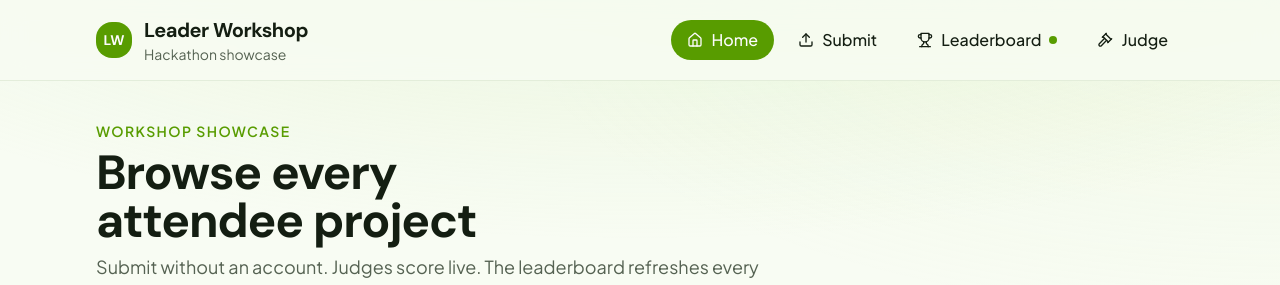
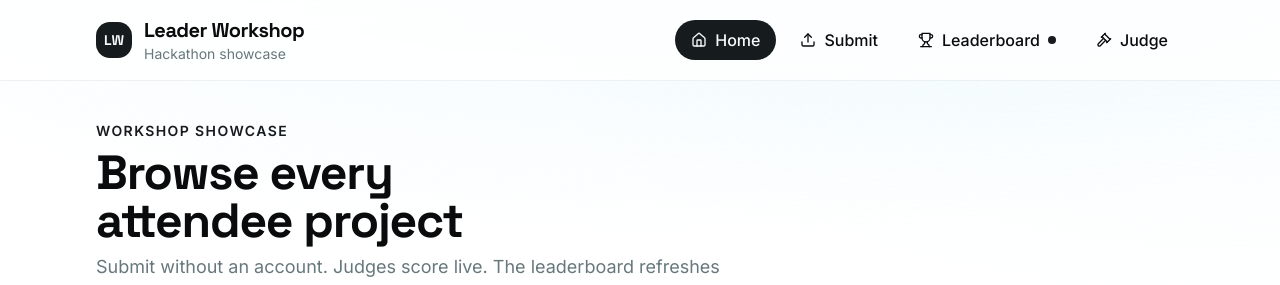
Before and after one commit to mhaidarhanif/leader-workshop, a React (Vite) app in the folder client/: page / in a window 1280 px wide. Shown: the top 285 px of the page. Built offline with nearby package versions, Linux system fonts and the light colour scheme; no server answers.

Commit message:
update styles and configuration
Change base color to 'mist', add RTL support, and update menu colors in components.json. Update font families in index.html and enhance CSS variables for dark mode and sidebar styling in index.css.

```diff
--- a/client/index.html
+++ b/client/index.html
@@ -7,7 +7,7 @@
     <link rel="preconnect" href="https://fonts.googleapis.com" />
     <link rel="preconnect" href="https://fonts.gstatic.com" crossorigin />
     <link
-      href="https://fonts.googleapis.com/css2?family=DM+Sans:ital,opsz,wght@0,9..40,400;0,9..40,500;0,9..40,600;0,9..40,700;1,9..40,400&family=Plus+Jakarta+Sans:ital,wght@0,400;0,500;0,600;0,700;1,400&display=swap"
+      href="https://fonts.googleapis.com/css2?family=Inter:ital,opsz,wght@0,14..32,400;0,14..32,500;0,14..32,600;0,14..32,700;1,14..32,400&family=Space+Grotesk:wght@400;500;600;700&display=swap"
       rel="stylesheet"
     />
   </head>
--- a/client/src/index.css
+++ b/client/src/index.css
@@ -1,4 +1,6 @@
 @import "tailwindcss";
+
+@custom-variant dark (&:is(.dark *));
 
 @theme inline {
   --radius-sm: calc(var(--radius) - 4px);
@@ -21,30 +23,63 @@
   --color-border: var(--border);
   --color-input: var(--input);
   --color-ring: var(--ring);
-  --font-sans: "Plus Jakarta Sans", ui-sans-serif, system-ui, sans-serif;
-  --font-display: "DM Sans", "Plus Jakarta Sans", ui-sans-serif, system-ui, sans-serif;
+  --font-sans: "Inter", ui-sans-serif, system-ui, sans-serif;
+  --font-display: "Space Grotesk", "Inter", ui-sans-serif, system-ui, sans-serif;
+  --color-sidebar-ring: var(--sidebar-ring);
+  --color-sidebar-border: var(--sidebar-border);
+  --color-sidebar-accent-foreground: var(--sidebar-accent-foreground);
+  --color-sidebar-accent: var(--sidebar-accent);
+  --color-sidebar-primary-foreground: var(--sidebar-primary-foreground);
+  --color-sidebar-primary: var(--sidebar-primary);
+  --color-sidebar-foreground: var(--sidebar-foreground);
+  --color-sidebar: var(--sidebar);
+  --color-chart-5: var(--chart-5);
+  --color-chart-4: var(--chart-4);
+  --color-chart-3: var(--chart-3);
+  --color-chart-2: var(--chart-2);
+  --color-chart-1: var(--chart-1);
+  --color-popover-foreground: var(--popover-foreground);
+  --color-popover: var(--popover);
+  --radius-2xl: calc(var(--radius) * 1.8);
+  --radius-3xl: calc(var(--radius) * 2.2);
+  --radius-4xl: calc(var(--radius) * 2.6);
 }
 
 :root {
-  --radius: 0.75rem;
-  --background: oklch(0.985 0.012 125);
-  --foreground: oklch(0.22 0.025 140);
-  --card: oklch(0.995 0.006 125);
-  --card-foreground: oklch(0.22 0.025 140);
-  --primary: oklch(0.62 0.19 132);
-  --primary-foreground: oklch(0.99 0 0);
-  --secondary: oklch(0.94 0.05 130);
-  --secondary-foreground: oklch(0.28 0.04 140);
-  --muted: oklch(0.955 0.025 130);
-  --muted-foreground: oklch(0.48 0.03 140);
-  --accent: oklch(0.91 0.07 130);
-  --accent-foreground: oklch(0.28 0.04 140);
+  --radius: 0.625rem;
+  --background: oklch(1 0 0);
+  --foreground: oklch(0.148 0.004 228.8);
+  --card: oklch(1 0 0);
+  --card-foreground: oklch(0.148 0.004 228.8);
+  --primary: oklch(0.218 0.008 223.9);
+  --primary-foreground: oklch(0.987 0.002 197.1);
+  --secondary: oklch(0.963 0.002 197.1);
+  --secondary-foreground: oklch(0.218 0.008 223.9);
+  --muted: oklch(0.963 0.002 197.1);
+  --muted-foreground: oklch(0.56 0.021 213.5);
+  --accent: oklch(0.963 0.002 197.1);
+  --accent-foreground: oklch(0.218 0.008 223.9);
   --destructive: oklch(0.577 0.245 27.325);
-  --border: oklch(0.9 0.035 130);
-  --input: oklch(0.9 0.035 130);
-  --ring: oklch(0.62 0.19 132);
-  --shadow-card: 0 1px 2px oklch(0.35 0.04 140 / 0.06), 0 4px 16px oklch(0.45 0.06 130 / 0.08);
-  --shadow-elevated: 0 2px 8px oklch(0.35 0.04 140 / 0.08), 0 12px 32px oklch(0.45 0.06 130 / 0.1);
+  --border: oklch(0.925 0.005 214.3);
+  --input: oklch(0.925 0.005 214.3);
+  --ring: oklch(0.723 0.014 214.4);
+  --shadow-card: 0 1px 2px oklch(0.35 0.02 214 / 0.06), 0 4px 16px oklch(0.45 0.03 220 / 0.08);
+  --shadow-elevated: 0 2px 8px oklch(0.35 0.02 214 / 0.08), 0 12px 32px oklch(0.45 0.03 220 / 0.1);
+  --popover: oklch(1 0 0);
+  --popover-foreground: oklch(0.148 0.004 228.8);
+  --chart-1: oklch(0.91 0.095 230.318);
+  --chart-2: oklch(0.86 0.14 237.323);
+  --chart-3: oklch(0.8 0.13 241.966);
+  --chart-4: oklch(0.74 0.11 242.749);
+  --chart-5: oklch(0.68 0.09 240.79);
+  --sidebar: oklch(0.987 0.002 197.1);
+  --sidebar-foreground: oklch(0.148 0.004 228.8);
+  --sidebar-primary: oklch(0.218 0.008 223.9);
+  --sidebar-primary-foreground: oklch(0.987 0.002 197.1);
+  --sidebar-accent: oklch(0.963 0.002 197.1);
+  --sidebar-accent-foreground: oklch(0.218 0.008 223.9);
+  --sidebar-border: oklch(0.925 0.005 214.3);
+  --sidebar-ring: oklch(0.723 0.014 214.4);
 }
 
 @layer base {
@@ -55,8 +90,8 @@
   body {
     @apply bg-background text-foreground text-lg font-sans antialiased;
     background-image:
-      radial-gradient(ellipse 80% 50% at 50% -20%, oklch(0.88 0.1 130 / 0.35), transparent),
-      radial-gradient(ellipse 60% 40% at 100% 0%, oklch(0.92 0.08 125 / 0.2), transparent);
+      radial-gradient(ellipse 80% 50% at 50% -20%, oklch(0.92 0.04 220 / 0.35), transparent),
+      radial-gradient(ellipse 60% 40% at 100% 0%, oklch(0.95 0.03 215 / 0.2), transparent);
     background-attachment: fixed;
   }
 
@@ -100,3 +135,37 @@
     scroll-behavior: auto !important;
   }
 }
+
+.dark {
+  --background: oklch(0.148 0.004 228.8);
+  --foreground: oklch(0.987 0.002 197.1);
+  --card: oklch(0.218 0.008 223.9);
+  --card-foreground: oklch(0.987 0.002 197.1);
+  --popover: oklch(0.218 0.008 223.9);
+  --popover-foreground: oklch(0.987 0.002 197.1);
+  --primary: oklch(0.925 0.005 214.3);
+  --primary-foreground: oklch(0.218 0.008 223.9);
+  --secondary: oklch(0.275 0.011 216.9);
+  --secondary-foreground: oklch(0.987 0.002 197.1);
+  --muted: oklch(0.275 0.011 216.9);
+  --muted-foreground: oklch(0.723 0.014 214.4);
+  --accent: oklch(0.275 0.011 216.9);
+  --accent-foreground: oklch(0.987 0.002 197.1);
+  --destructive: oklch(0.704 0.191 22.216);
+  --border: oklch(1 0 0 / 10%);
+  --input: oklch(1 0 0 / 15%);
+  --ring: oklch(0.56 0.021 213.5);
+  --chart-1: oklch(0.91 0.095 230.318);
+  --chart-2: oklch(0.86 0.14 237.323);
+  --chart-3: oklch(0.8 0.13 241.966);
+  --chart-4: oklch(0.74 0.11 242.749);
+  --chart-5: oklch(0.68 0.09 240.79);
+  --sidebar: oklch(0.218 0.008 223.9);
+  --sidebar-foreground: oklch(0.987 0.002 197.1);
+  --sidebar-primary: oklch(0.488 0.243 264.376);
+  --sidebar-primary-foreground: oklch(0.987 0.002 197.1);
+  --sidebar-accent: oklch(0.275 0.011 216.9);
+  --sidebar-accent-foreground: oklch(0.987 0.002 197.1);
+  --sidebar-border: oklch(1 0 0 / 10%);
+  --sidebar-ring: oklch(0.56 0.021 213.5);
+}
```
Also changed, not shown: client/components.json.
